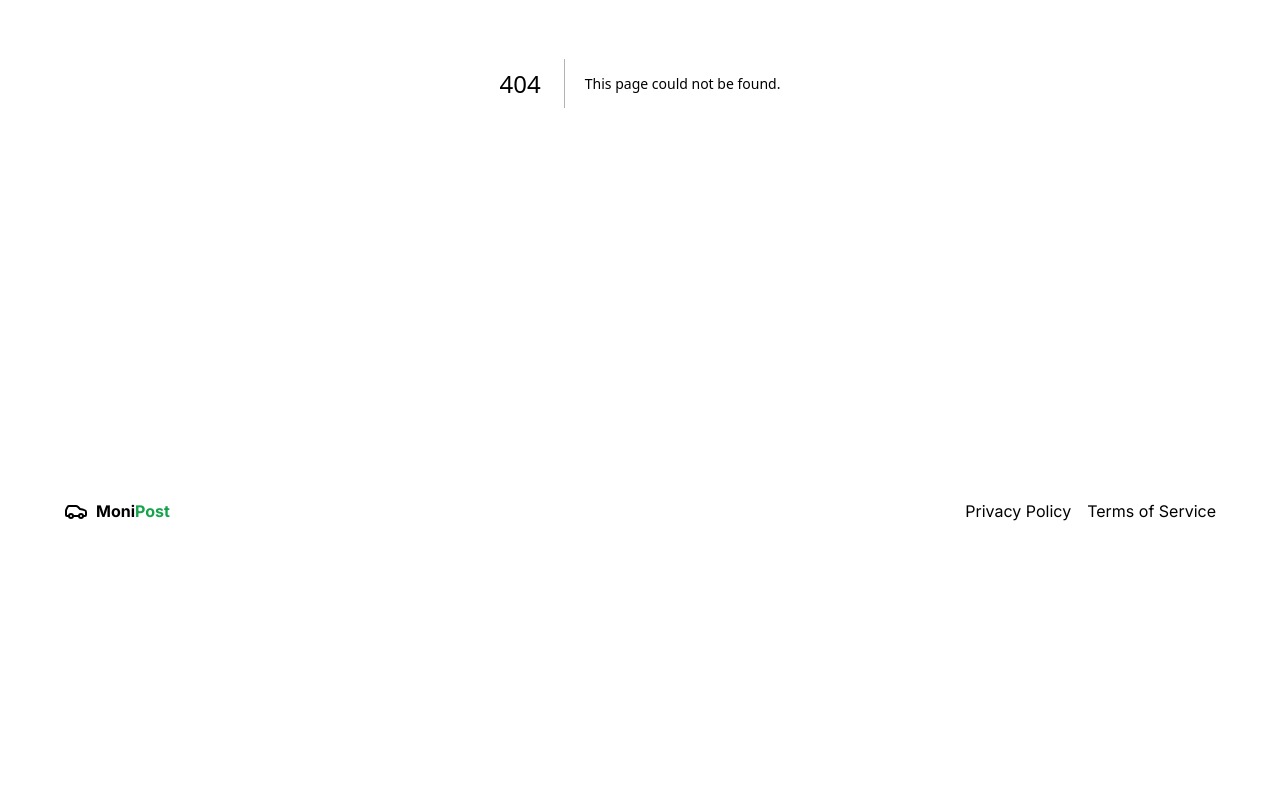
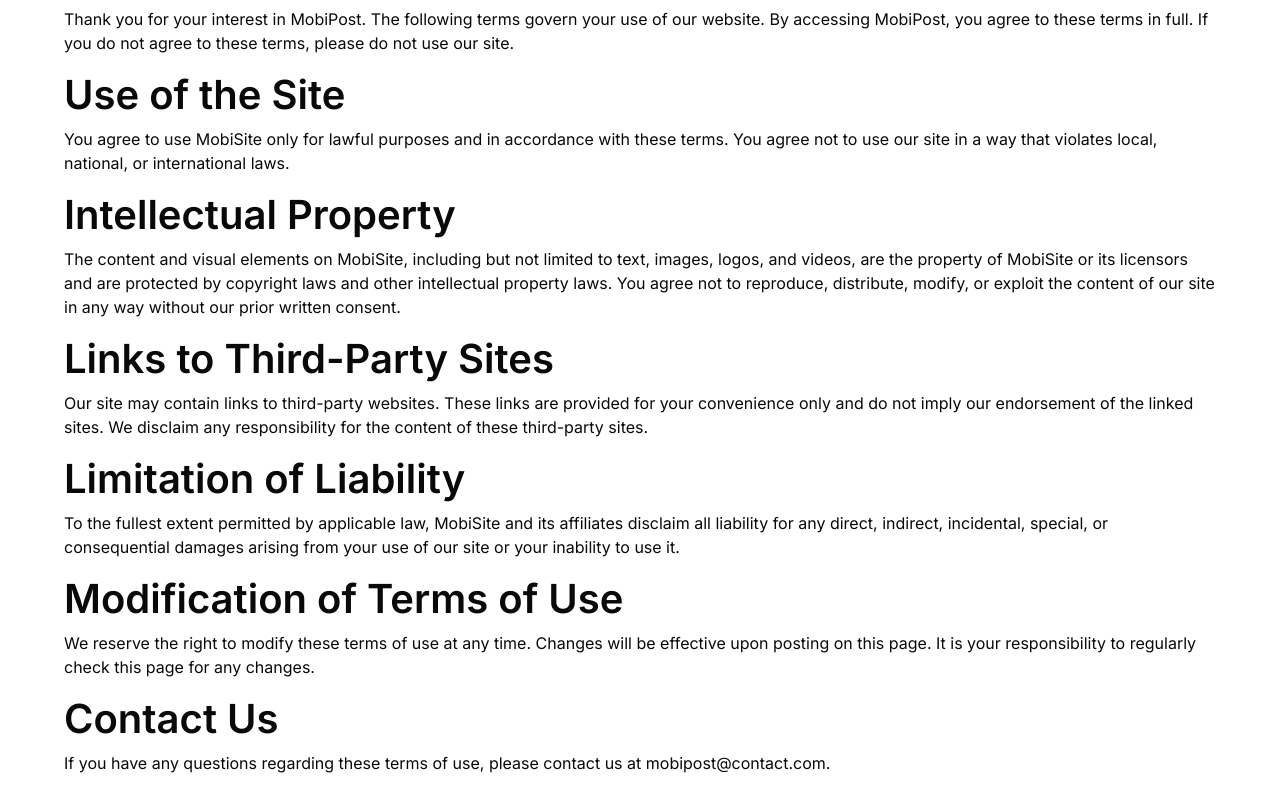
Before and after one commit to SebastienLaurentt/MoniPost, a Next.js app: page /tes in a window 1280 px wide. Before the commit this address had no page. Shown: the part 389-1180 px from the top of the page. Before the commit the page ends 928 px from the top, so only its background shows below. Built offline with nearby package versions, Linux system fonts and the light colour scheme.

Commit message:
update tes page

```diff
--- a/app/tea/page.tsx
+++ /dev/null
@@ -1,88 +0,0 @@
-import PageTitle from "@/components/PageTitle";
-import Section from "@/components/Section";
-
-const Tea = () => {
-  return (
-    <main>
-      <Section marginBottom={true} marginTop={true}>
-        <PageTitle title="Privacy Policy of MobiPost" />
-        <div className="flex flex-col gap-y-4">
-          <div>
-            <h2>Last Updated: 05.04.24 </h2>
-            <p>
-              Thank you for your interest in MoniPost. The privacy of our
-              visitors is very important to us. This privacy policy describes
-              the types of personal information we collect and how we use it.
-            </p>
-          </div>
-
-          <div>
-            <h2>Collection and Use of Information</h2>
-            <p>
-              When you visit MoniPost, we may collect personal information such
-              as your name, email address, and IP address. We use this
-              information to enhance your experience on our site and to provide
-              you with the services you request.
-            </p>
-            <p>
-              We also use cookies and other tracking technologies to gather
-              information about your use of our site. This information may
-              include your browser type, pages visited, and time spent on our
-              site. We use this data to personalize the content and ads
-              presented to you, as well as to analyze site traffic.
-            </p>
-          </div>
-
-          <div>
-            <h2>Disclosure of Information</h2>
-            <p>
-              We do not sell, rent, or share your personal information with
-              third parties, except in the following cases:
-            </p>
-            <ul>
-              <li>
-                When necessary to provide the services you request (e.g.,
-                sharing your address with a delivery service to ship an order).
-              </li>
-              <li>
-                When required by law or when we believe in good faith that
-                disclosure is necessary to protect our rights, property, or
-                safety, or to respond to a government request.
-              </li>
-            </ul>
-          </div>
-
-          <div>
-            <h2>Information Security</h2>
-            <p>
-              We take security measures to protect your personal information
-              from unauthorized access, use, or disclosure. However, please note
-              that no method of transmission over the Internet or electronic
-              storage is completely secure, and we cannot guarantee the absolute
-              security of your information.
-            </p>
-          </div>
-
-          <div>
-            <h2>Changes to the Privacy Policy</h2>
-            <p>
-              We reserve the right to modify this privacy policy at any time.
-              Any changes will be posted on this page along with an updated
-              date.
-            </p>
-          </div>
-
-          <div>
-            <h2>Contact Us</h2>
-            <p>
-              If you have any questions about this privacy policy, please
-              contact us at [contact email address].
-            </p>
-          </div>
-        </div>
-      </Section>
-    </main>
-  );
-};
-
-export default Tea;
--- /dev/null
+++ b/app/tes/page.tsx
@@ -0,0 +1,83 @@
+import PageTitle from "@/components/PageTitle";
+import Section from "@/components/Section";
+
+const Tes = () => {
+  return (
+    <main>
+      <Section marginBottom={true} marginTop={true}>
+        <PageTitle title="Terms of Use of MobiPost" />
+        <div className="flex flex-col gap-y-4">
+          <div>
+            <h2>Last Updated: 05.04.24 </h2>
+            <p>
+              Thank you for your interest in MobiPost. The following terms
+              govern your use of our website. By accessing MobiPost, you agree
+              to these terms in full. If you do not agree to these terms, please
+              do not use our site.
+            </p>
+          </div>
+
+          <div>
+            <h2>Use of the Site</h2>
+            <p>
+              You agree to use MobiSite only for lawful purposes and in
+              accordance with these terms. You agree not to use our site in a
+              way that violates local, national, or international laws.
+            </p>
+          </div>
+
+          <div>
+            <h2>Intellectual Property</h2>
+            <p>
+              The content and visual elements on MobiSite, including but
+              not limited to text, images, logos, and videos, are the property
+              of MobiSite or its licensors and are protected by copyright
+              laws and other intellectual property laws. You agree not to
+              reproduce, distribute, modify, or exploit the content of our site
+              in any way without our prior written consent.
+            </p>
+          </div>
+
+          <div>
+            <h2>Links to Third-Party Sites</h2>
+            <p>
+              Our site may contain links to third-party websites. These links
+              are provided for your convenience only and do not imply our
+              endorsement of the linked sites. We disclaim any responsibility
+              for the content of these third-party sites.
+            </p>
+          </div>
+
+          <div>
+            <h2>Limitation of Liability</h2>
+            <p>
+              To the fullest extent permitted by applicable law, MobiSite and
+              its affiliates disclaim all liability for any direct, indirect,
+              incidental, special, or consequential damages arising from your
+              use of our site or your inability to use it.
+            </p>
+          </div>
+
+          <div>
+            <h2>Modification of Terms of Use</h2>
+            <p>
+              We reserve the right to modify these terms of use at any time.
+              Changes will be effective upon posting on this page. It is your
+              responsibility to regularly check this page for any changes.
+            </p>
+          </div>
+
+          <div>
+            <h2>Contact Us</h2>
+            <p>
+              If you have any questions regarding these terms of use, please
+              contact us at mobipost@contact.com.
+            </p>
+          </div>
+        </div>
+      </Section>
+    </main>
+  );
+};
+
+export default Tes;
```
